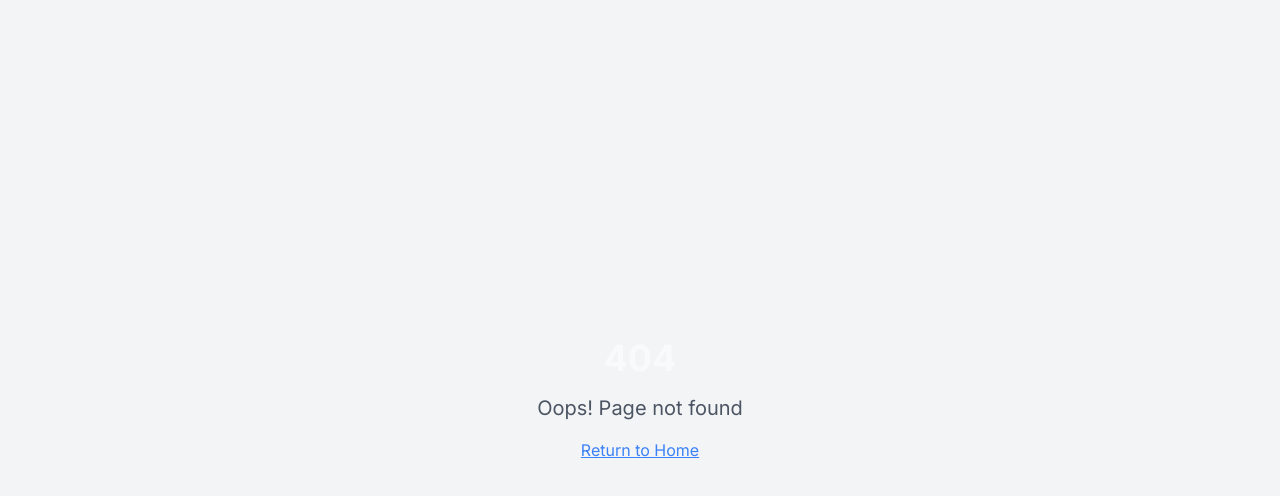
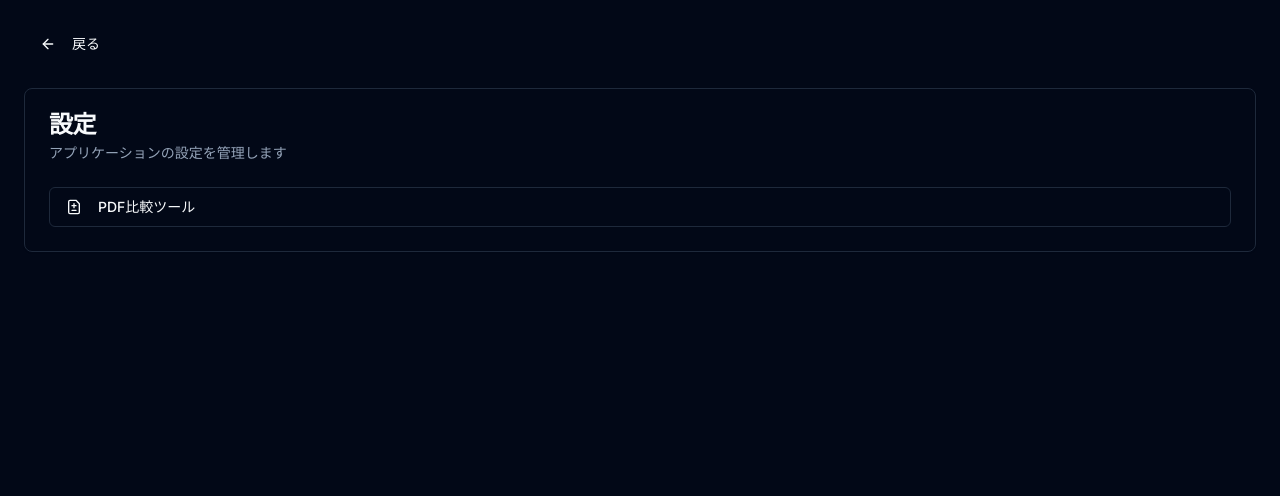
Before and after one commit to djishijima/gemini-genius-lab, a React (Vite) app: page /settings in a window 1280 px wide. Before the commit this address had no page. Shown: the top 496 px of the page. Built offline with nearby package versions, Linux system fonts and the light colour scheme.

Commit message:
Add settings page
The prompt requests the addition of a settings page.  No further implementation details were provided.

```diff
--- a/src/App.tsx
+++ b/src/App.tsx
@@ -8,6 +8,8 @@ import { ThemeProvider } from "next-themes";
 import Index from "./pages/Index";
 import AudioRecorder from "./pages/AudioRecorder";
 import Transcription from "./pages/Transcription";
+import Settings from "./pages/Settings";
+import PdfCompare from "./pages/PdfCompare";
 import NotFound from "./pages/NotFound";
 
 const queryClient = new QueryClient();
@@ -23,6 +25,8 @@ const App = () => (
             <Route path="/" element={<Index />} />
             <Route path="/audio-recorder" element={<AudioRecorder />} />
             <Route path="/transcription" element={<Transcription />} />
+            <Route path="/settings" element={<Settings />} />
+            <Route path="/pdf-compare" element={<PdfCompare />} />
             <Route path="*" element={<NotFound />} />
           </Routes>
         </BrowserRouter>
--- a/src/pages/Settings.tsx
+++ b/src/pages/Settings.tsx
@@ -1,7 +1,7 @@
 
-import React from "react";
-import { useState } from "react";
 import { Button } from "@/components/ui/button";
+import { ArrowLeft, FileDiff } from "lucide-react";
+import { useNavigate } from "react-router-dom";
 import {
   Card,
   CardContent,
@@ -9,47 +9,9 @@ import {
   CardHeader,
   CardTitle,
 } from "@/components/ui/card";
-import { ApiKeyInput } from "@/components/ApiKeyInput";
-import { Input } from "@/components/ui/input";
-import { Label } from "@/components/ui/label";
-import { useToast } from "@/hooks/use-toast";
-import { ArrowLeft } from "lucide-react";
-import { useNavigate } from "react-router-dom";
 
 export default function Settings() {
-  const [projectId, setProjectId] = useState("");
-  const [apiKey, setApiKey] = useState("");
-  const { toast } = useToast();
   const navigate = useNavigate();
-
-  const handleSave = () => {
-    if (!projectId.trim() || !apiKey.trim()) {
-      toast({
-        title: "エラー",
-        description: "全てのフィールドを入力してください",
-        variant: "destructive",
-      });
-      return;
-    }
-
-    // LocalStorageに保存
-    localStorage.setItem("googleCloudProjectId", projectId);
-    localStorage.setItem("googleCloudApiKey", apiKey);
-
-    toast({
-      title: "成功",
-      description: "設定を保存しました",
-    });
-  };
-
-  // 保存された設定を読み込む
-  React.useEffect(() => {
-    const savedProjectId = localStorage.getItem("googleCloudProjectId");
-    const savedApiKey = localStorage.getItem("googleCloudApiKey");
-
-    if (savedProjectId) setProjectId(savedProjectId);
-    if (savedApiKey) setApiKey(savedApiKey);
-  }, []);
 
   return (
     <div className="container mx-auto p-6">
@@ -64,28 +26,20 @@ export default function Settings() {
 
       <Card>
         <CardHeader>
-          <CardTitle>Google Cloud 設定</CardTitle>
+          <CardTitle>設定</CardTitle>
           <CardDescription>
-            Google Cloud のプロジェクトIDとAPIキーを設定してください
+            アプリケーションの設定を管理します
           </CardDescription>
         </CardHeader>
         <CardContent className="space-y-4">
-          <div className="space-y-2">
-            <Label htmlFor="projectId">Google Cloud プロジェクトID</Label>
-            <Input
-              id="projectId"
-              value={projectId}
-              onChange={(e) => setProjectId(e.target.value)}
-              placeholder="プロジェクトIDを入力してください"
-            />
-          </div>
-
-          <ApiKeyInput
-            apiKey={apiKey}
-            onChange={setApiKey}
-          />
-
-          <Button onClick={handleSave}>設定を保存</Button>
+          <Button
+            variant="outline"
+            onClick={() => navigate("/pdf-compare")}
+            className="w-full justify-start"
+          >
+            <FileDiff className="mr-2 h-4 w-4" />
+            PDF比較ツール
+          </Button>
         </CardContent>
       </Card>
     </div>
```
